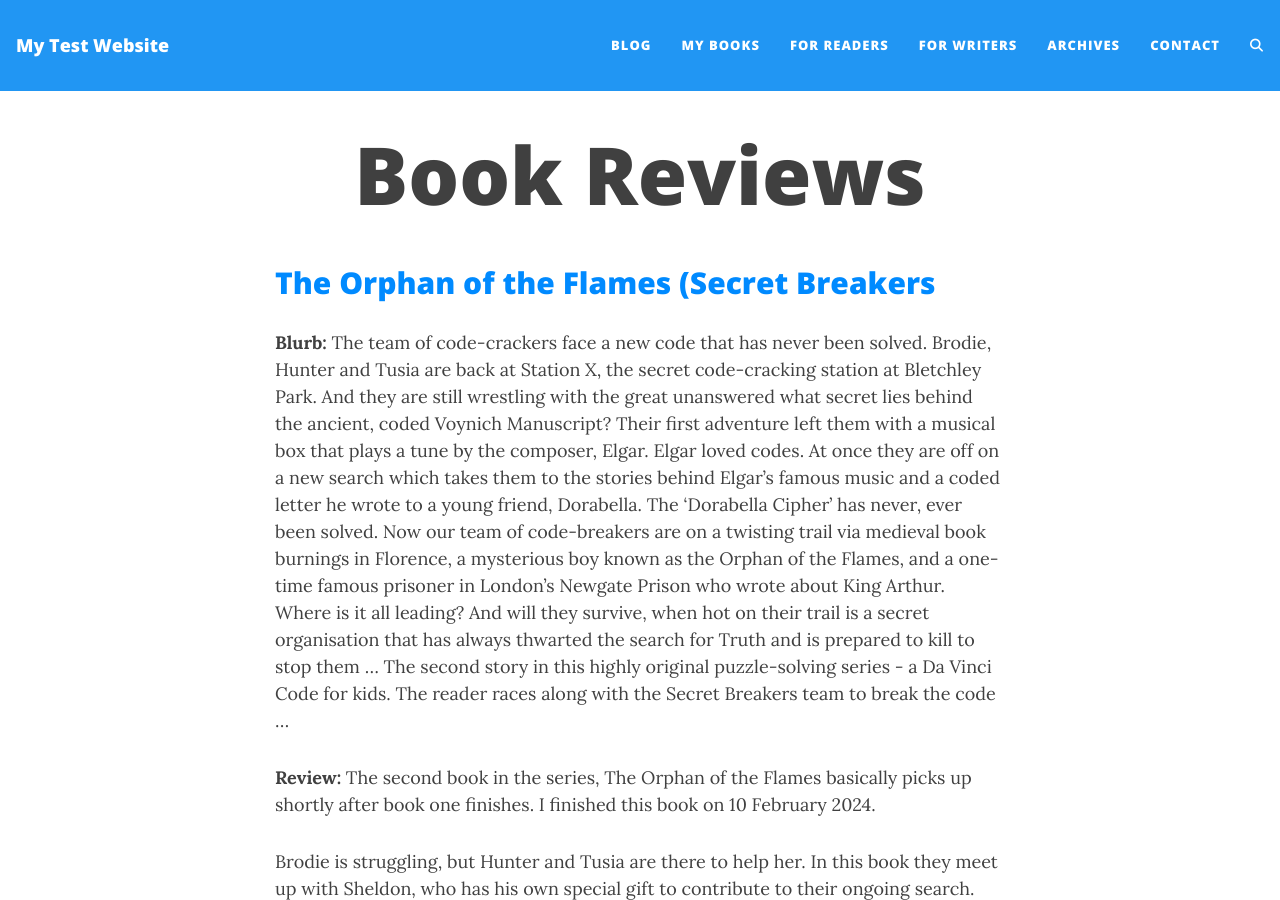
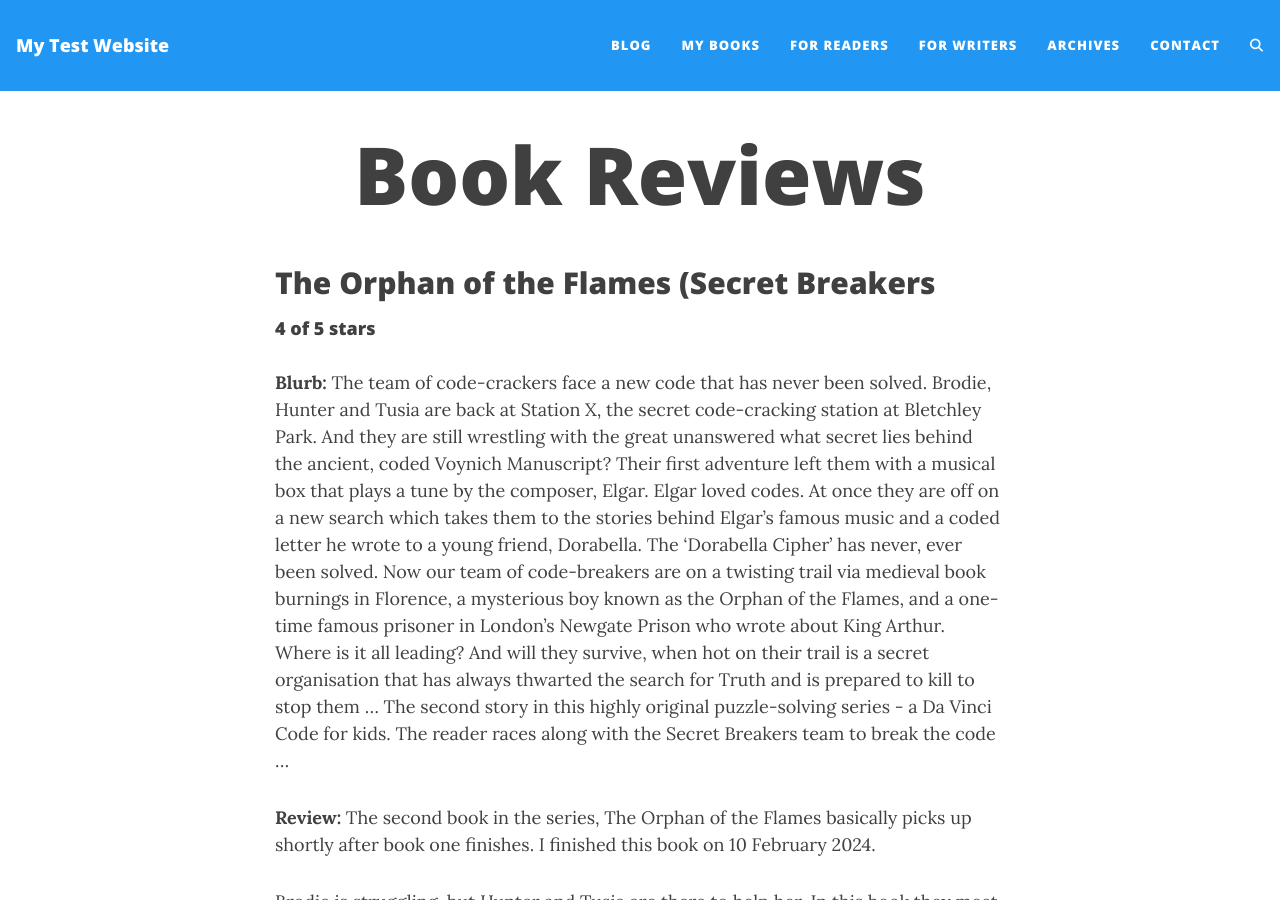
Before and after one commit to jd31122025-design/myblog, a Jekyll site: the page built from for-readers/book-reviews.md, in a window 1280 px wide and 900 px high. Built offline with Jekyll 4.4.1, drawn with Linux system fonts in a browser that asks for light colours; comment, search, counter and statistics services are not loaded.

Commit message:
Update book-reviews.md

```diff
--- a/for-readers/book-reviews.md
+++ b/for-readers/book-reviews.md
@@ -2,11 +2,7 @@
 title: Book Reviews
 ---
 {% for book_reviews in site.book_reviews %}
-  <h2>
-    <a href="{{ book_reviews.url }}">
-      {{ book_reviews.title }}
-    </a>
-  </h2>
-  <h4>{{ sbook_reviews.rating }}</h4>
+  <h2>{{ book_reviews.title }}</h2>
+  <h4>{{ book_reviews.rating }}</h4>
   <p>{{ book_reviews.content | markdownify }}</p>
 {% endfor %}
```
